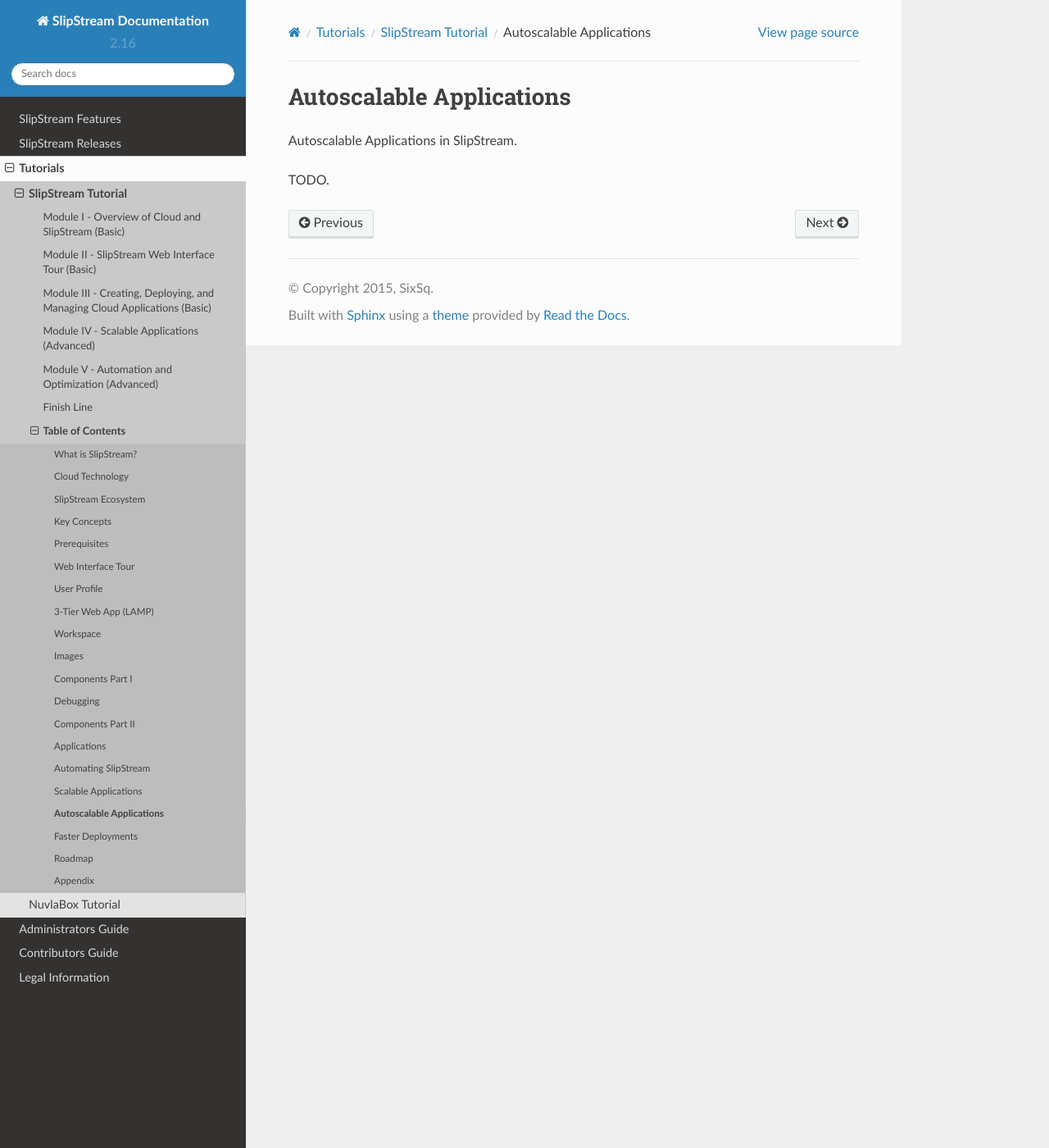
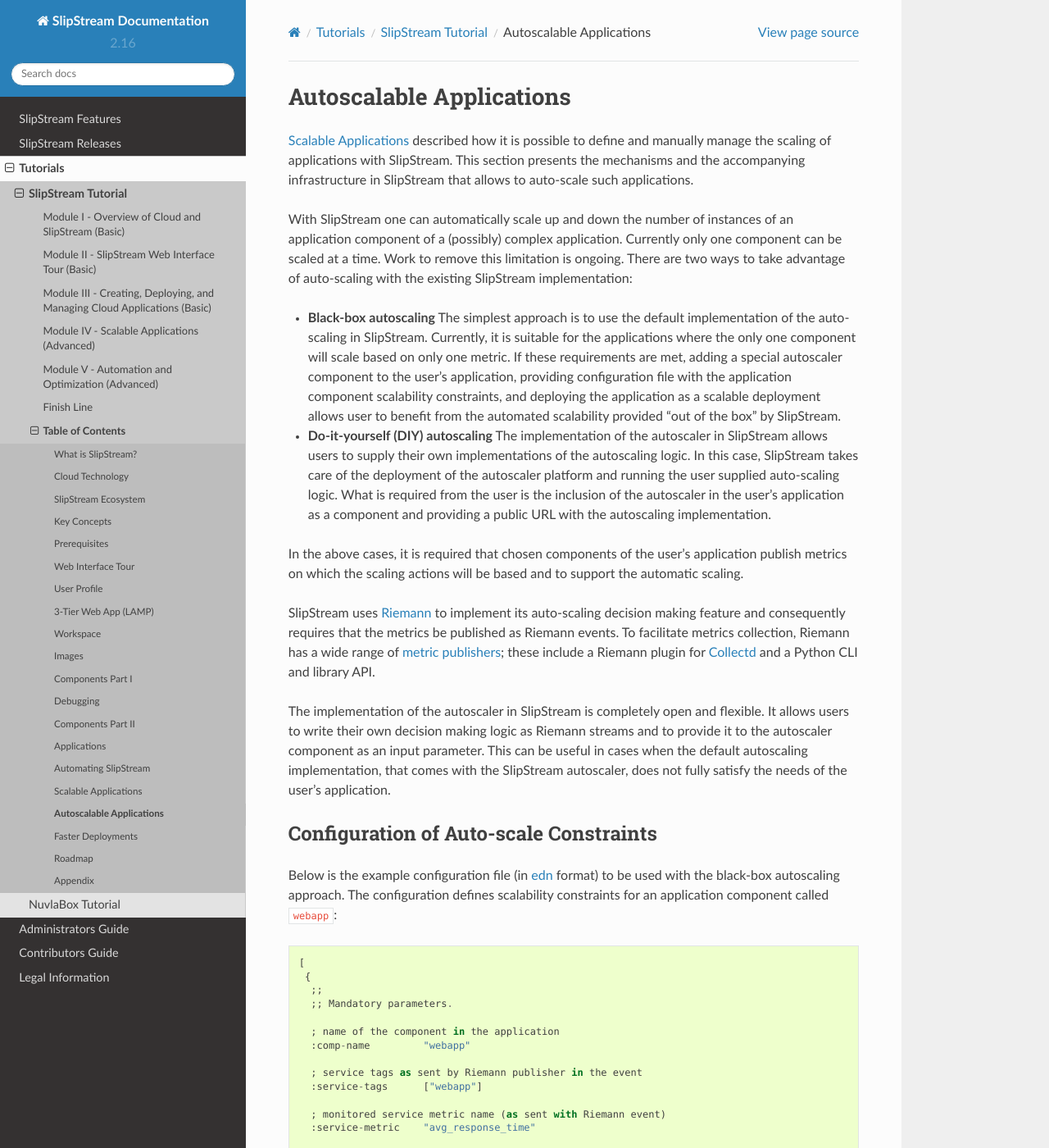
Before and after one commit to slipstream/SlipStreamDocumentation, a Sphinx documentation site: the page built from docs/tutorials/ss/autoscalable-applications.rst, in a window 1280 px wide and 1400 px high. Shown: the whole window at 82% size. Built offline with Sphinx 7.4.7 and the Read the Docs theme 2.0.0, drawn with Linux system fonts in a browser that asks for light colours; some of the changed text lies outside the part shown.

Commit message:
wip: autoscaling

```diff
--- a/docs/tutorials/ss/autoscalable-applications.rst
+++ b/docs/tutorials/ss/autoscalable-applications.rst
@@ -1,7 +1,120 @@
-
 Autoscalable Applications
 =========================
 
-Autoscalable Applications in SlipStream.
+`Scalable Applications <scalable-applications.html>`_ described how it is
+possible to define and manually manage the scaling of applications with
+SlipStream.  This section presents the mechanisms and the accompanying
+infrastructure in SlipStream that allows to auto-scale such applications.
 
-TODO.
+With SlipStream one can automatically scale up and down the number of instances
+of an application component of a (possibly) complex application. Currently only
+one component can be scaled at a time. Work to remove this limitation is
+ongoing. There are two ways to take advantage of auto-scaling with the existing
+SlipStream implementation:
+
+-  **Black-box autoscaling** The simplest approach is to use the default
+   implementation of the auto-scaling in SlipStream. Currently, it is suitable
+   for the applications where the only one component will scale based on only
+   one metric. If these requirements are met, adding a special autoscaler
+   component to the user’s application, providing configuration file with the
+   application component scalability constraints, and deploying the application
+   as a scalable deployment allows user to benefit from the automated
+   scalability provided “out of the box” by SlipStream.
+
+-  **Do-it-yourself (DIY) autoscaling** The implementation of the autoscaler in
+   SlipStream allows users to supply their own implementations of the
+   autoscaling logic. In this case, SlipStream takes care of the deployment of
+   the autoscaler platform and running the user supplied auto-scaling logic.
+   What is required from the user is the inclusion of the autoscaler in the
+   user’s application as a component and providing a public URL with the
+   autoscaling implementation.
+
+In the above cases, it is required that chosen components of the user’s
+application publish metrics on which the scaling actions will be based and to
+support the automatic scaling.
+
+SlipStream uses Riemann_ to implement its auto-scaling decision making feature
+and consequently requires that the metrics be published as Riemann events. To
+facilitate metrics collection, Riemann has a wide range of `metric publishers
+<http://riemann.io/clients.html>`_; these include a Riemann plugin for
+Collectd_ and a Python CLI and library API.
+
+The implementation of the autoscaler in SlipStream is completely open and
+flexible. It allows users to write their own decision making logic as Riemann
+streams and to provide it to the autoscaler component as an input parameter.
+This can be useful in cases when the default autoscaling implementation, that
+comes with the SlipStream autoscaler, does not fully satisfy the needs of the
+user’s application.
+
+Configuration of Auto-scale Constraints
+---------------------------------------
+
+Below is the example configuration file (in `edn
+<https://github.com/edn-format/edn>`_ format) to be used
+with the black-box autoscaling approach. The configuration defines scalability
+constraints for an application component called ``webapp``::
+
+    [
+     {
+      ;;
+      ;; Mandatory parameters.
+
+      ; name of the component in the application
+      :comp-name         "webapp"
+
+      ; service tags as sent by Riemann publisher in the event
+      :service-tags      ["webapp"]
+
+      ; monitored service metric name (as sent with Riemann event)
+      :service-metric    "avg_response_time"
+
+      ; value of the metric after which start adding component instances
+      :metric-thold-up   500.0
+      ; value of the metric after which start removing component instances
+      :metric-thold-down 200.0
+
+      ; max number of component instances allowed
+      :vms-max           4   ; "Price" constraint.
+
+      ;;
+      ;; Optional parameters (with defaults).
+
+      ; min number of component instances allowed
+      ;:vms-min       1
+
+      ; number of instances by which to scale up
+      ;:scale-up-by   1
+      ; number of instances by which to scale down
+      ;:scale-down-by 1
+     }
+    ]
+
+It reads the following way:
+
+    1.  For an application component ``webapp`` the autoscaler expects to receive
+        Riemann events:
+
+        1.  with the service name ``avg_response_time``,
+        2.  one of tags being ``webapp``;
+
+    2.  When the value of the metric in the event is
+
+        1.  above ``metric-thold-up`` (500.0), then the autoscaler should
+            perform a scale up action,
+        2.  below ``metric-thold-down`` (200.0), then the autoscaler should
+            perform a scale down action;
+
+    3.  The autoscaler should not perform scale up action if there are already
+        ``vms-max`` (4) component instances running,
+
+    4.  The minimum number of component instances should not go below
+        ``vms-min``.  That is, the autoscaler should not attempt a scale
+        down action if the number of the currently running component
+        instances is ``vms-min`` (1),
+
+    5.  The autoscaler should scale up by ``scale-up-by`` number of instances
+        and scale down by ``scale-down-by``.
+
+.. _Riemann: http://riemann.io
+
+.. _Collectd: https://collectd.org
```
